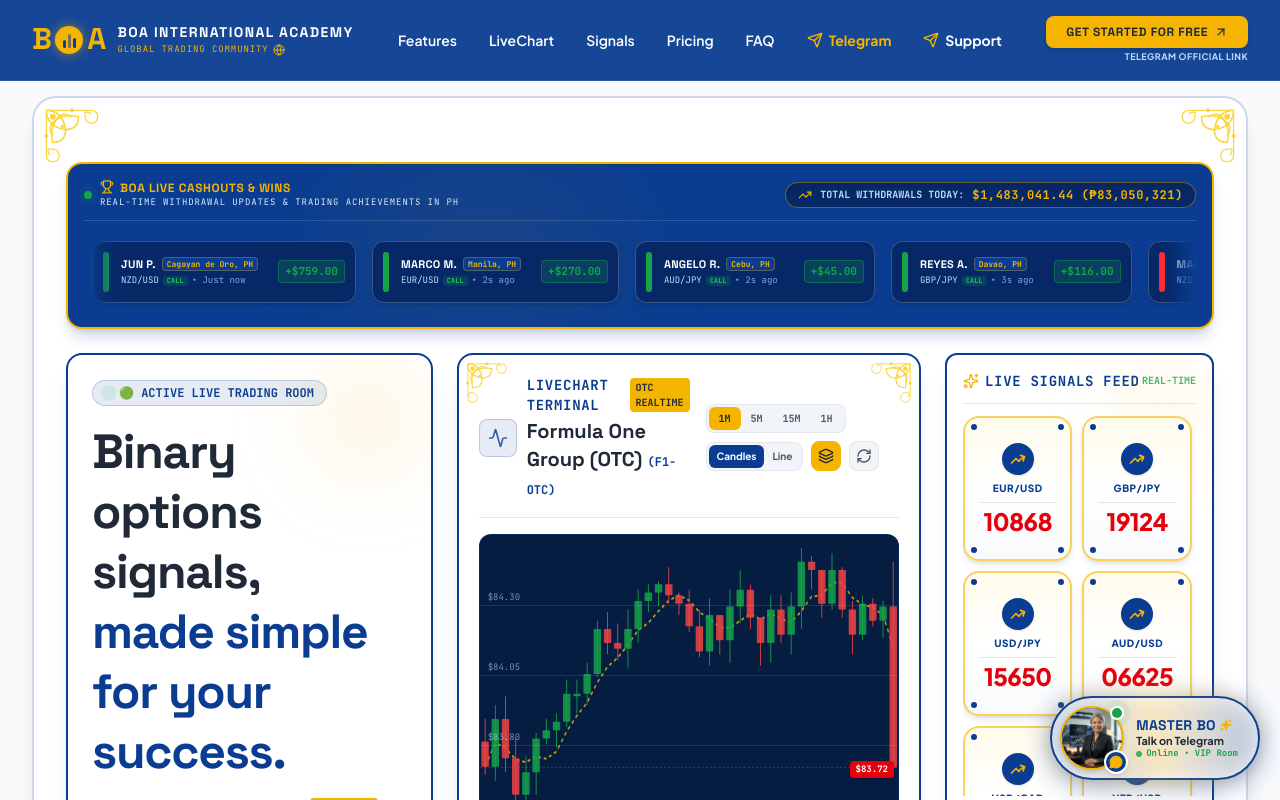
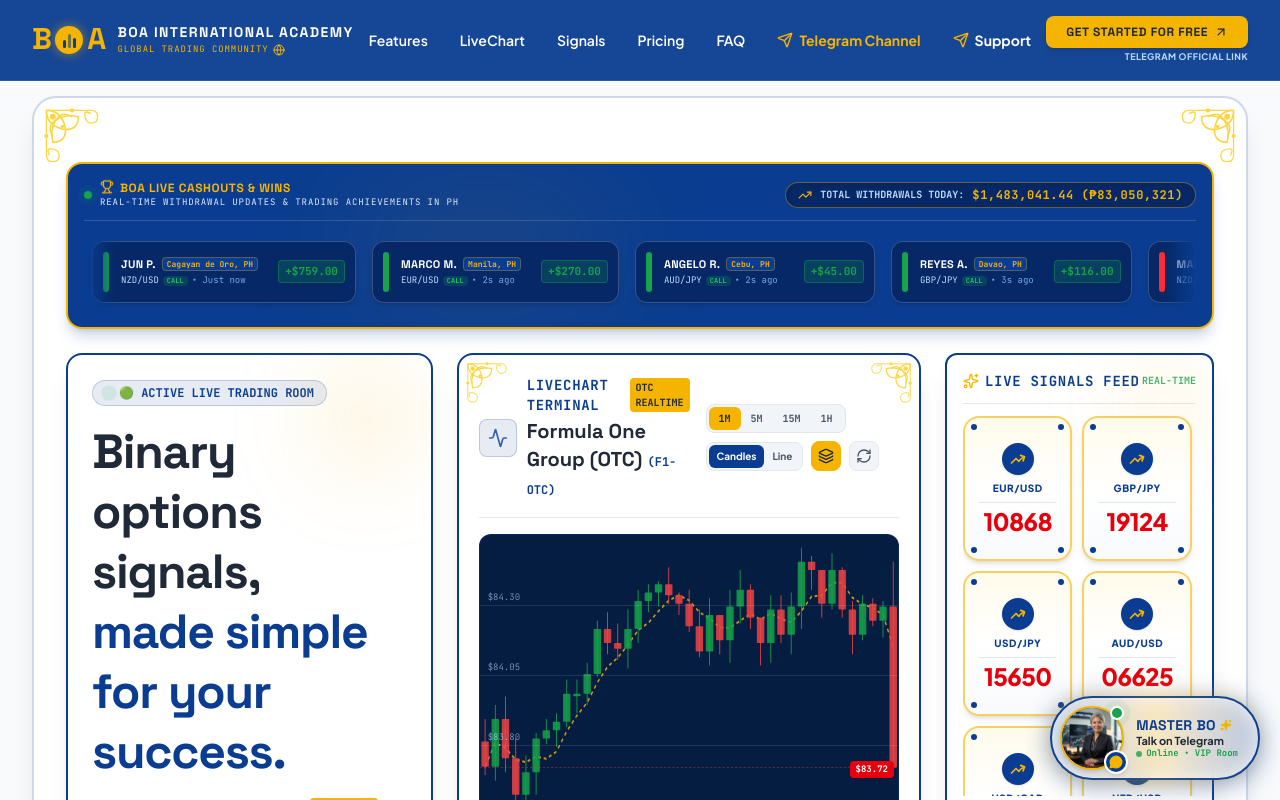
Before and after one commit to BOAINTER/Philippines1, a React (Vite) app: page / in a window 1280 px wide. Shown: the top 800 px of the page. Built offline with nearby package versions, Linux system fonts and the light colour scheme.

Commit message:
fix(navbar): update Telegram link and label
Point the Telegram navigation link to the official bot and update the button text to "Telegram Channel" for better clarity.

```diff
--- a/src/components/Navbar.tsx
+++ b/src/components/Navbar.tsx
@@ -78,13 +78,13 @@
               </button>
             ))}
             <a
-              href="https://t.me/+EQM592BjHx42MmM1"
+              href="https://t.me/boacademy_bot"
               target="_blank"
               rel="noreferrer"
               className="flex items-center gap-1.5 text-sm font-bold text-[#F5B400] hover:text-amber-300 transition"
             >
               <Send className="w-4 h-4" />
-              <span>Telegram</span>
+              <span>Telegram Channel</span>
             </a>
             <a
               href="https://t.me/boacademy_bot"
@@ -145,7 +145,7 @@
               </button>
             ))}
             <a
-              href="https://t.me/+EQM592BjHx42MmM1"
+              href="https://t.me/boacademy_bot"
               target="_blank"
               rel="noreferrer"
               className="flex items-center gap-2 py-2 text-base font-bold text-[#F5B400] hover:text-amber-300 transition"
```
